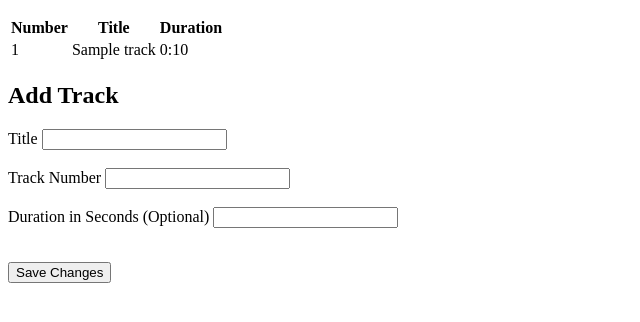
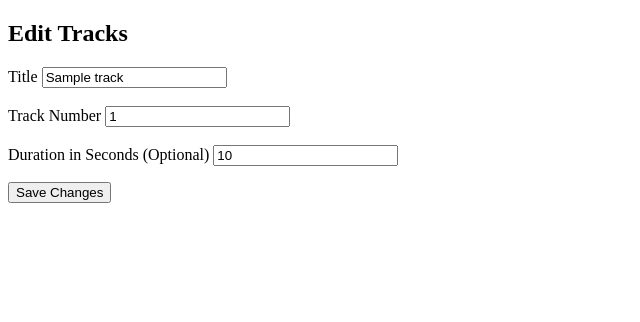
Before and after one commit to FionaEff/fionas_music_database, a Flask app: page /edit_tracks/1 in a window 1280 px wide. Shown: the part 88-410 px from the top of the page, without its empty margins (0-640 px from the left). Run offline with Flask 3, Linux system fonts and the light colour scheme; tables that the repository leaves empty hold one stand-in row (values such as "Sample post").

Commit message:
added edit_track route and view and renamed edit_tracks to add_tracks

```diff
--- a/app/main/routes.py
+++ b/app/main/routes.py
@@ -143,13 +143,15 @@ def add_album():
 def album_details(album_id):
 
     album = db.session.scalar(sa.Select(Album).where(Album.id == album_id))
-    tracks = db.session.scalars(sa.select(Track).where(Track.album_id==album_id))
+    tracks = db.session.scalars(sa.select(Track).where(Track.album_id == album_id))
 
     if not album:
         flash("Album not found.")
         return redirect(url_for("main.albums"))
 
-    return render_template("album_details.html", title=album.title, tracks=tracks, album=album)
+    return render_template(
+        "album_details.html", title=album.title, tracks=tracks, album=album
+    )
 
 
 @bp.route("/edit_album/<int:album_id>", methods=["GET", "POST"])
@@ -179,8 +181,8 @@ def edit_album(album_id):
     return render_template("edit_album.html", title=album.title, form=form, album=album)
 
 
-@bp.route("/edit_tracks/<int:album_id>", methods=["GET", "POST"])
-def edit_tracks(album_id):
+@bp.route("/add_tracks/<int:album_id>", methods=["GET", "POST"])
+def add_tracks(album_id):
 
     album = db.session.scalar(sa.select(Album).where(Album.id == album_id))
     tracks = db.session.scalars(sa.select(Track).where(Track.album_id == album_id))
@@ -200,12 +202,33 @@ def edit_tracks(album_id):
 
         flash("New track added to album.")
 
-        return redirect(url_for("main.edit_tracks", album_id=album.id))
+        return redirect(url_for("main.add_tracks", album_id=album.id))
 
     return render_template(
-        "edit_tracks.html",
-        title=f"{album.title} - Edit Tracks",
+        "add_tracks.html",
+        title=f"{album.title} - Add Tracks",
         album=album,
         tracks=tracks,
         form=form,
     )
+
+
+@bp.route("/edit_tracks/<int:track_id>", methods=["GET", "POST"])
+def edit_track(track_id):
+
+    track = db.session.scalar(sa.select(Track).where(Track.id == track_id))
+
+    form = EditTrackForm(obj=track)
+
+    if form.validate_on_submit():
+        track.title = form.title.data
+        track.track_number = form.track_number.data
+        track.duration_seconds = form.duration_seconds.data
+
+        db.session.commit()
+
+        flash("Tracks updated.")
+
+        return redirect(url_for("main.album_details", album_id=track.album_id))
+
+    return render_template("edit_track.html", title="Edit Tracks", form=form, track=track)
--- a/app/templates/edit_tracks.html
+++ b/app/templates/add_tracks.html
@@ -6,6 +6,7 @@
             <th>Number</th>
             <th>Title</th>
             <th>Duration</th>
+            <th>Action</th>
         </tr>
         {% for track in tracks %}
         <tr>
@@ -16,6 +17,9 @@
                 {{ track.duration_seconds // 60 }}:{{ "%2d"|format(track.duration_seconds % 60) }}
                 {% else %} -
                 {% endif %}
+            </td>
+            <td>
+                <button type="button"><a href="{{ url_for('main.edit_track', track_id=track.id) }}">Edit Track</a></button>
             </td>
         </tr>
         {% endfor %}
--- a/app/templates/album_details.html
+++ b/app/templates/album_details.html
@@ -38,6 +38,6 @@
     </div>
 
     <button type="button"><a href="{{ url_for('main.edit_album', album_id=album.id) }}">Edit Album</a></button>
-    <button type="button"><a href="{{ url_for('main.edit_tracks', album_id=album.id) }}">Edit Tracks</a></button>
+    <button type="button"><a href="{{ url_for('main.add_tracks', album_id=album.id) }}">Edit Tracks</a></button>
 </div>
 {% endblock %}
--- /dev/null
+++ b/app/templates/edit_track.html
@@ -0,0 +1,34 @@
+{% extends "base.html" %}
+{% block content %}
+
+<div class="edit-tracks">
+    <h2>Edit Tracks</h2>
+
+    <form class="edit-tracks-form" action="" method="post">
+        {{ form.hidden_tag() }}
+        <p>
+            {{ form.title.label }}
+            {{ form.title }}
+            {% for error in form.title.errors %}
+            <span style="color: red;"">[{{ error }}]</span>
+            {% endfor %}
+            <br><br>
+            {{ form.track_number.label }}
+            {{ form.track_number }}
+            {% for error in form.track_number.errors %}
+            <span style=" color: red;"">[{{ error }}]</span>
+            {% endfor %}
+            <br><br>
+            {{ form.duration_seconds.label }}
+            {{ form.duration_seconds }}
+            {% for error in form.duration_seconds.errors %}
+            <span style="color: red;"">[{{ error }}]</span>
+            <br><br>
+        </p>
+        {% endfor %}
+        <p>
+            {{ form.submit() }}
+        </p>
+    </form>
+</div>
+{% endblock %}
```
Also changed, not shown: app.db.
